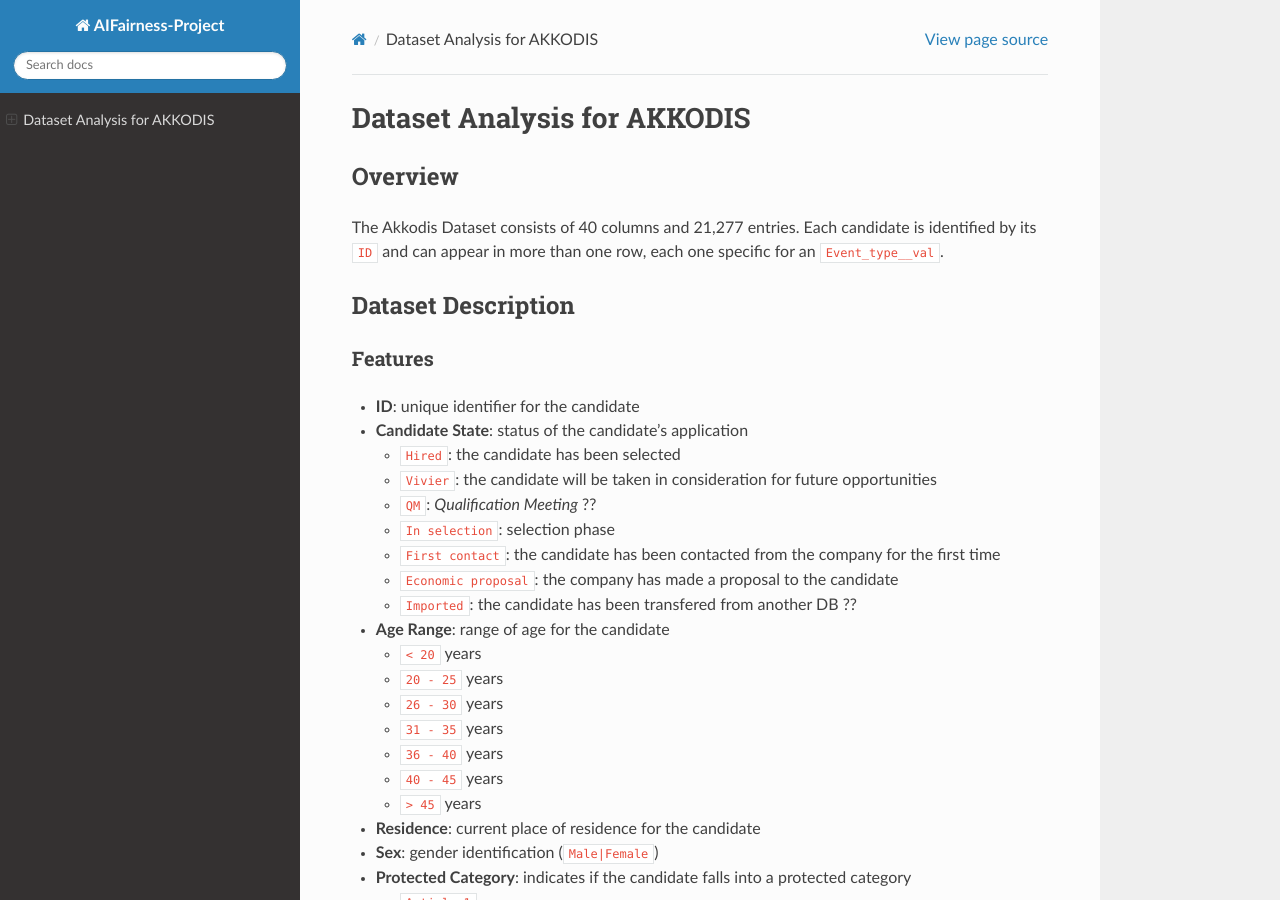
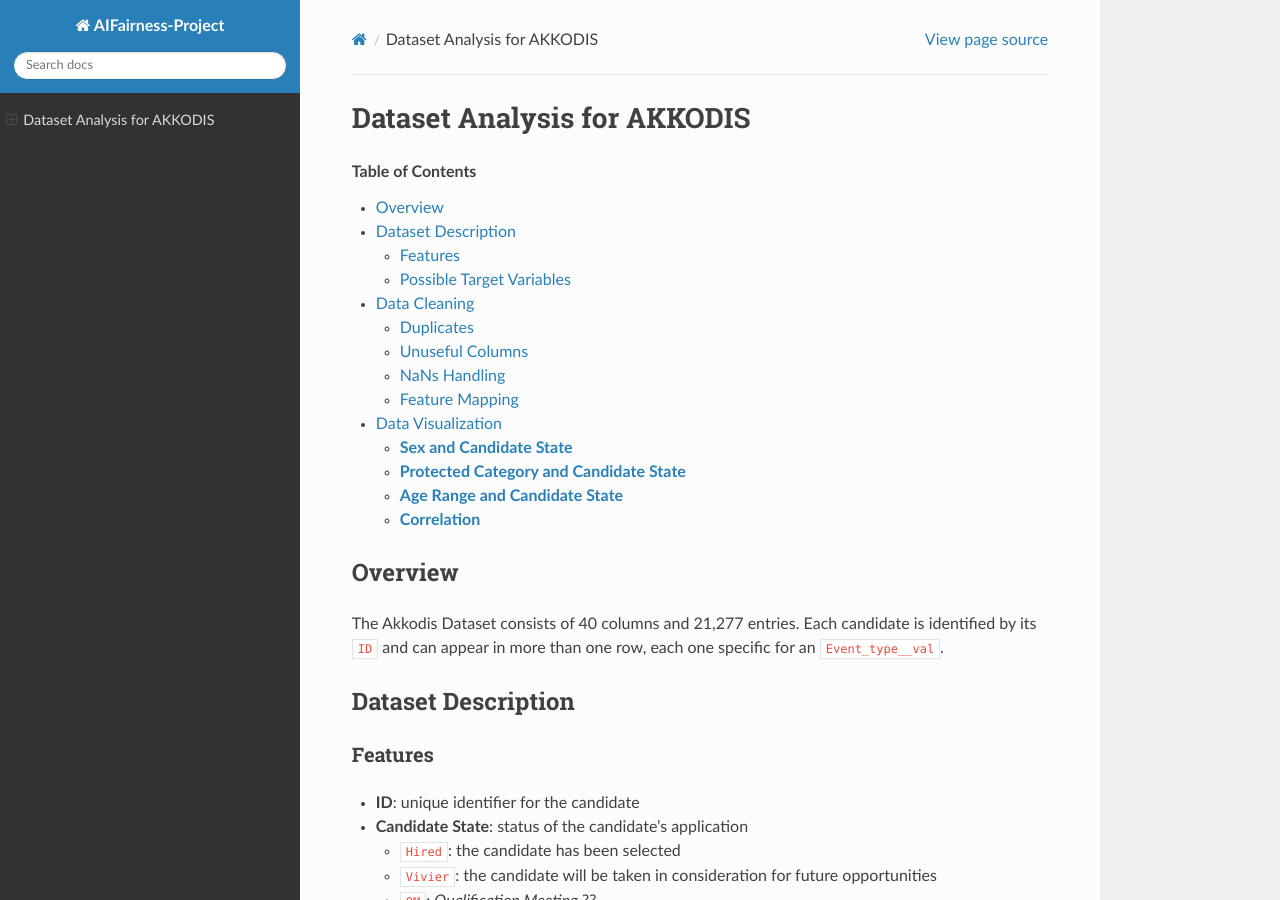
Before and after one commit to giulia-vivarelli/AIFairness-Project, a Sphinx documentation site: the page built from docs/source/index.rst, in a window 1280 px wide and 900 px high. Built offline with Sphinx 7.4.7 and the Read the Docs theme 3.1.0, drawn with Linux system fonts in a browser that asks for light colours.

Commit message:
Update index.rst

```diff
--- a/docs/source/index.rst
+++ b/docs/source/index.rst
@@ -1,5 +1,10 @@
 Dataset Analysis for AKKODIS
 ============================
+
+.. contents:: Table of Contents
+   :depth: 2
+   :local:
+   :backlinks: none
 
 Overview
 --------
@@ -1205,6 +1210,6 @@ Data Visualization
 
 
 **Correlation**
-^^^^^^^^^^^^^^^
+~~~~~~~~~~~~~~~~
 
 .. image:: Akkodis_Dataset_Analysis_files/Akkodis_Dataset_Analysis_90_0.png
```
